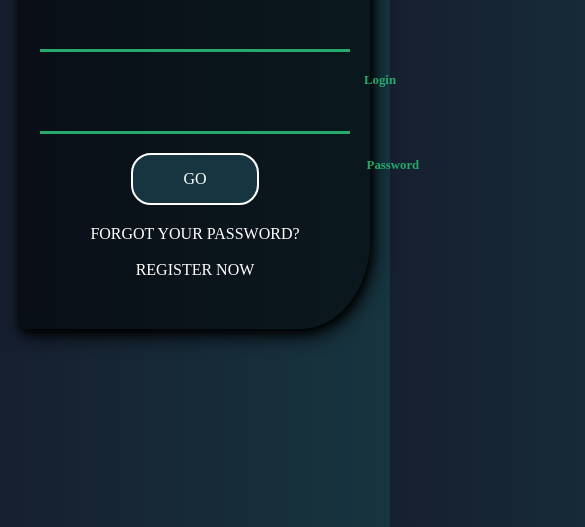
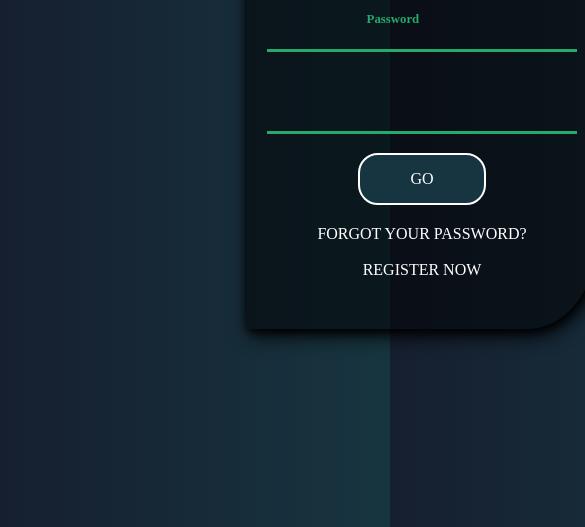
Before and after one commit to Dec0XD/Portal-de-calculo, a plain HTML site: page brincadeira/login.html in a window 390 px wide. Shown: the part 317-844 px from the top of the page, 585 px wide, since content can reach past the window. Drawn offline with Linux system fonts and the light colour scheme; files whose address does not match are found by name.

Commit message:
tentativa de responsivida 1

```diff
--- a/brincadeira/login.css
+++ b/brincadeira/login.css
@@ -1,5 +1,6 @@
 *{
     margin: 0;
+    border: 0;
     padding: 0%;
     box-sizing: border-box;
 }
@@ -10,7 +11,8 @@ body{
     display: flex;
     justify-content: center;
     align-items: center;
-    height: 100vh;
+    min-height: 100vh;
+    min-width: 100vh;
 }
 
 h2{
@@ -39,13 +41,9 @@ input{
     transition: .25s ease-in-out;
 }
 
-.input-field{
-    position: relative;
-    margin-bottom: 20px;
-}
-
 .usernamel{
     position: absolute;
+    top:15.5em;
     left: 22.5em;
     bottom: 26.5em;
     color: #fff;
@@ -55,6 +53,7 @@ input{
 
 .passwordl{
     position: absolute;
+    top:20.3em;
     left: 22.5em;
     bottom: 21.2em;
     color: #fff;
@@ -183,7 +182,7 @@ a:hover{
 
 body {
     height: 100vh;
-     background: linear-gradient(90deg,#161F30,#173540);
+    background: linear-gradient(90deg,#161F30,#173540);
 
   }
 
```
